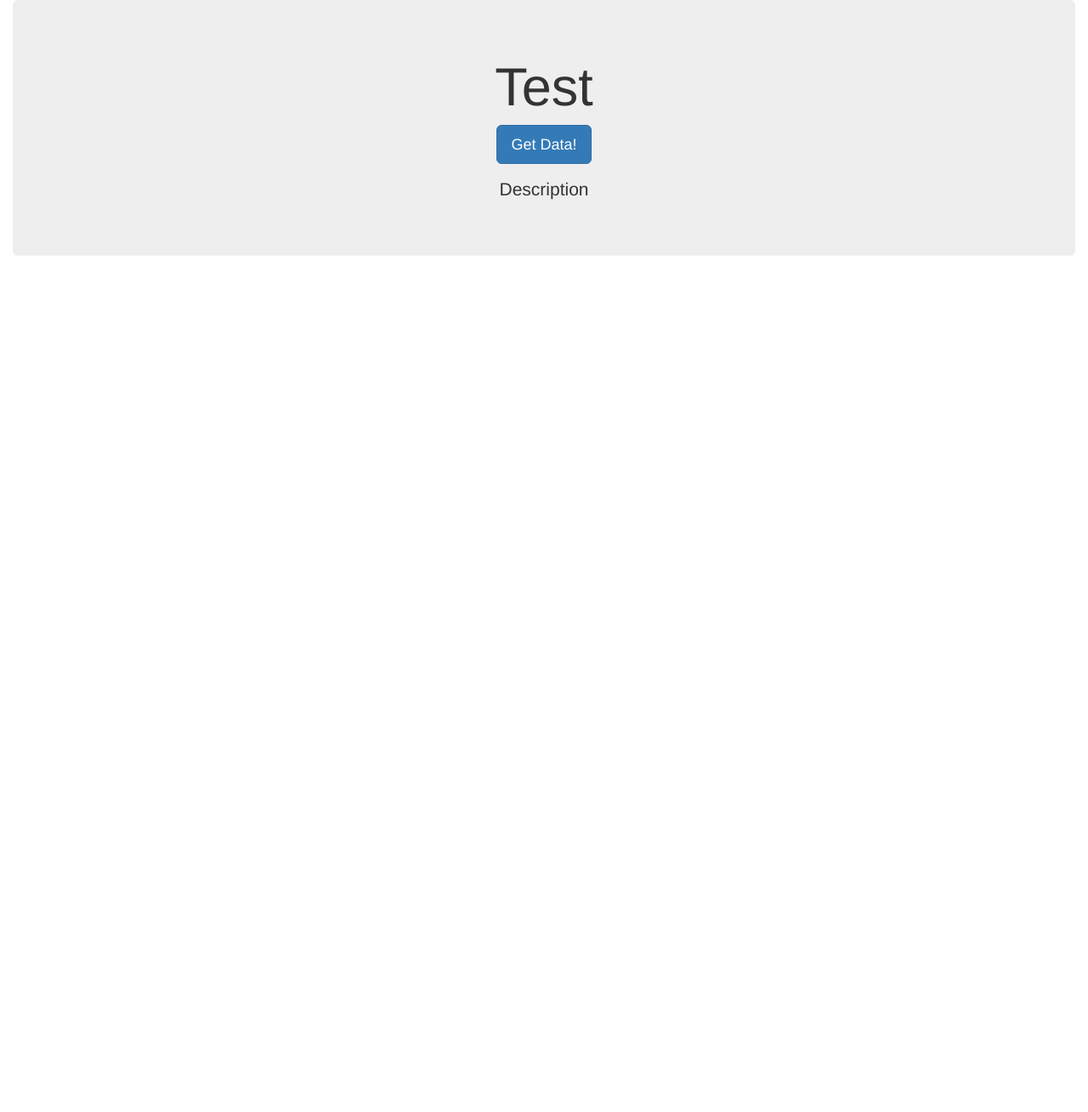
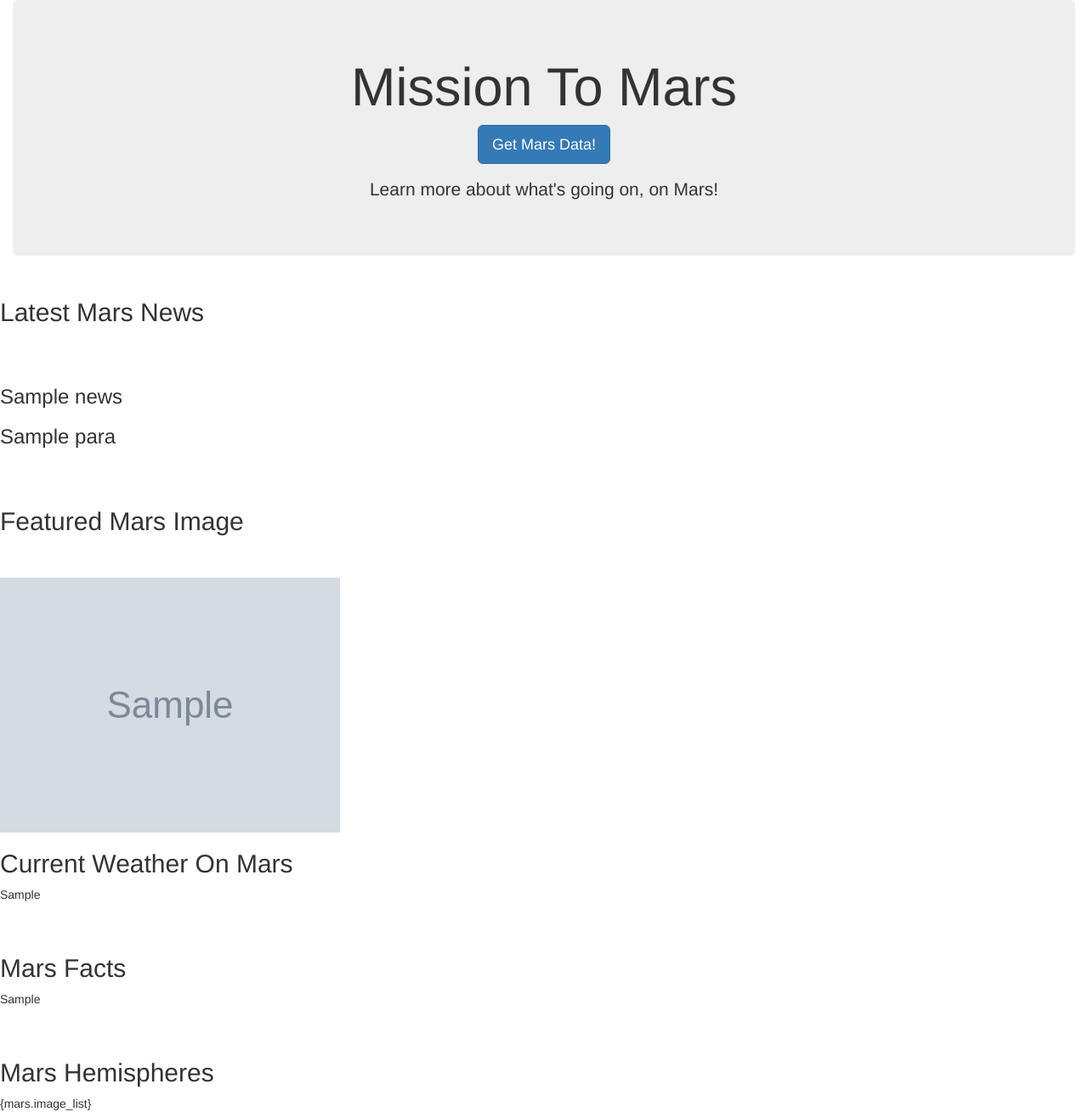
Before and after one commit to EmmaLimoli/web-scraping-challenge, a Flask app: page / in a window 1280 px wide. Shown: the whole page at 85% size. Before the commit the page ends 301 px from the top, so only its background shows below. Run offline with Flask 2, Linux system fonts and the light colour scheme; grey boxes marked "Sample" are stand-in pictures; a database or web service that is not in the repository returns one stand-in record (values such as "Sample title"); parts of the project's set-up code (start-up, migrations or seed data) failed here and were passed over; some libraries are stand-ins or nearby versions.

Commit message:
create page able to run through but not pulling all data

```diff
--- a/Mission_to_mars/app.py
+++ b/Mission_to_mars/app.py
@@ -18,18 +18,23 @@
 # create a route for homepage
 @app.route("/")
 def home():
-    mars_info_dict = mongo.db. mars_info_dict.find_one()
+    mars_dict = mongo.db. mars_dict.find_one()
 
-    return render_template("index.html",  mars_info_dict=mars_info_dict)
+    return render_template("index.html",  mars=mars_dict)
 
 # create a route for scrape
 @app.route("/scrape")
 def scrape():
 
-     mars_info_dict = mongo.db.mars_info_dict
-     mars_news = scrape_mars.nasa_mars()
+     mars_dict = mongo.db.mars_dict
+     mars_all = scrape_mars.scrape()
+    #  mars_image = scrape_mars.ft_img()
+    #  mars_twitter = scrape_mars.twitter()
+    #  mars_table = scrape_mars.mars_facts()
+    #  mars_hemispheres = scrape_mars.mars_hem()
+     mars_dict.update({}, mars_all, upsert=True)
 
-     return redirect("/")
+     return redirect("/", code=302)
 
 
 # app run
--- a/Mission_to_mars/scrape_mars.py
+++ b/Mission_to_mars/scrape_mars.py
@@ -15,13 +15,13 @@
     executable_path = {'executable_path': '/usr/local/bin/chromedriver'}
     return Browser('chrome', **executable_path, headless=False)
 
-# create global dictionary to import into Mongo
-mars_info_dict = {}
 
 # NASA Mars News (title/para scraping)
-def nasa_mars():
+def scrape():
     # init_browser
     browser = init_browser()
+    # create global dictionary to import into Mongo
+    mars_dict = {}
 
     # URL connect
     url_one = 'https://mars.nasa.gov/news/'
@@ -29,23 +29,11 @@
     html = browser.html
     soup = BeautifulSoup(html, 'html.parser')
     # collect and extract latest news title and paragraph text
-    article = soup.find("div", class_='list_text')
-    news = article.find('div', class_='content_title').text
-    para = article.find('div', class_='article_teaser_body').text
+    # article = soup.find("div", class_='list_text')
+    news = soup.find_all('div', class_='content_title')[0].text
+    para = soup.find('div', class_='article_teaser_body')
 
-    # dict entry from Mars News (scrap 1)
-    mars_info_dict['news_title'] = news
-    mars_info_dict['news_paragraph'] = para
-
-    return mars_info_dict
-    browser.quit()
-
-    # JPL Mars Space Image (featured image)
-def ft_img():
-    # init_browser
-    browser = init_browser()
-
-    # URL connect
+    # URL connect featured image
     url_two = 'https://www.jpl.nasa.gov/spaceimages/?search=&category=Mars'
     browser.visit(url_two)
     html = browser.html
@@ -58,18 +46,9 @@
     link = 'https://www.jpl.nasa.gov/'
 
     # dict entry from featured image (scrape 2)
-    mars_info_dict["featured_image"] = link + featured_image_url
+    featured_image = link + featured_image_url
 
-    return mars_info_dict
-    browser.quit()
-
-    # Mars weather (twitter)
-def twitter():
-
-    # init_browser
-    browser = init_browser()
-
-    # url connect
+    # Mars weather (twitter) url connect
     url_three = 'https://twitter.com/marswxreport?lang=en'
     browser.visit(url_three)
     html = browser.html
@@ -79,19 +58,7 @@
     mars_w = twitter_html.find('div', class_='css-901oao r-hkyrab r-1qd0xha r-a023e6 r-16dba41 r-ad9z0x r-bcqeeo r-bnwqim r-qvutc0')
     mars_weather = mars_w.find('span', class_='css-901oao css-16my406 r-1qd0xha r-ad9z0x r-bcqeeo r-qvutc0').text
 
-    # dict entry for tweet (scrap 3)
-    mars_info_dict["tweet"] = mars_weather
-
-    return mars_info_dict
-    browser.quit()
-
-# Mars Facts (table)
-def mars_facts():
-
-    # init_browser
-    browser = init_browser()
-
-    # url connect
+# Mars Facts (table) url connect
     url_four = 'https://space-facts.com/mars/'
     tables = pd.read_html(url_four)
 
@@ -102,19 +69,7 @@
     html_data_table = data_tables.to_html()
     html_data_table.replace('\n','')
 
-    # dict entry for table (scrape 4)
-    mars_info_dict["table"] = html_data_table
-
-    return mars_info_dict
-    browser.quit()
-
-# Mars Hemispheres (loop)
-def mars_hem
-
-    # init_browser
-    browser = init_browser()
-
-    # url connect
+# Mars Hemispheres (loop) url connect
     url_five = 'https://astrogeology.usgs.gov/search/results?q=hemisphere+enhanced&k1=target&v1=Mars'
     browser.visit(url_five)
     html_five = browser.html
@@ -140,8 +95,17 @@
     pp = pprint.PrettyPrinter(indent=2)
     pp.pprint(image_list)
 
-    # dict entry for hem (scrape 5)
-     mars_info_dict["hemispheres"] = image_list
+    # global dict
+    mars_dict = {
+        'news_title': news,
+        'news_paragraph': para,
+        "featured_image": featured_image,
+        "tweet": mars_weather,
+        "table": html_data_table,
+        "hemispheres": image_list
 
-    return mars_info_dict
+    }
+
     browser.quit()
+
+    return mars_dict
--- a/Mission_to_mars/templates/index.html
+++ b/Mission_to_mars/templates/index.html
@@ -1,5 +1,7 @@
 <!-- create html template to take mars data dict and display data in app html element-->
 <!-- use final app images as template  -->
+<!-- mars.variable to pull in, create own page elements -->
+<!-- create css. do I need JS three lines? -->
 
 <!DOCTYPE html>
 <html lang="en-us">
@@ -7,21 +9,56 @@
     <meta charset="UTF-8">
     <meta name="viewport" content="width=device-width, initial-scale=1.0">
     <meta http-equiv="X-UA-Compatible" content="ie=edge">
-    <title>Mission To Mars</title>
+    <title>Mission To Mars Project</title>
     <link rel="stylesheet"
         href="https://maxcdn.bootstrapcdn.com/bootstrap/3.3.7/css/bootstrap.min.css">
 </head>
 <body>
     <div class="container-fluid">
         <div class="jumbotron text-center">
-            <h1>Test</h1>
-            <p><a class="btn btn-primary btn-lg" href="/scrape" role="button">Get Data!</a></p>
-            <p>Description</p>
-
+            <h1>Mission To Mars</h1>
+            <p><a class="btn btn-primary btn-lg" href="/scrape" role="button">Get Mars Data!</a></p>
+            <p>Learn more about what's going on, on Mars!</p>
         </div>
-
     </div>
-
+    <div class="row">
+        <div class="col-md-12">
+            <h2>Latest Mars News</h2>
+        </div>
+    </div>
+    <br></br>
+    <div class="row">
+        <div class="col-md-12">
+            <h3>{{mars.news}}</h3>
+            <h3>{{mars.para}}</h3>
+        </div>
+    </div>
+    <br></br>
+    <div class="row">
+        <div class="col-md-12">
+            <h2>Featured Mars Image</h2>
+            <br></br>
+            <img src="{{mars.featured_image}}" width=400 alt="Featured Mars Image On NASA.gov">
+        </div>
+    </div>
+    <div class="row">
+        <div class="col-md-12">
+            <h2>Current Weather On Mars</h2>
+            {{mars.mars_weather}}
+        </div>
+    </div>
+    <br></br>
+    <div>
+        <h2>Mars Facts</h2>
+        {{mars.html_data_table}}
+    </div>
+    <br></br>
+    <div>
+        <h2>Mars Hemispheres</h2>
+    </div>
+    <div>
+        {mars.image_list}
+    </div>
 
 
 
```
Also changed, not shown: 2 other files.
